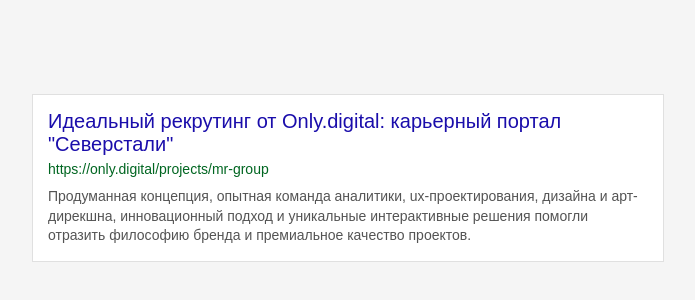
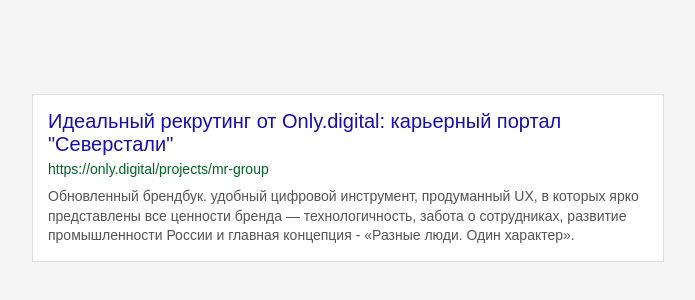
Before and after one commit to blue-trrrraktor/Only.digital-Severstal, a plain HTML site: page index.html in a window 1280 px wide. Shown: the part 222-522 px from the top of the page, without its empty margins (292-987 px from the left). Drawn offline with Linux system fonts and the light colour scheme.

Commit message:
Update index.html

```diff
--- a/index.html
+++ b/index.html
@@ -25,7 +25,7 @@
             https://only.digital/projects/mr-group
         </div>
         <div style="color: #545454; font-size: 14px; line-height: 1.4;">
-            Продуманная концепция, опытная команда аналитики, ux-проектирования, дизайна и арт-дирекшна, инновационный подход и уникальные интерактивные решения помогли отразить философию бренда и премиальное качество проектов.
+            Обновленный брендбук. удобный цифровой инструмент, продуманный UX, в которых ярко представлены все ценности бренда — технологичность, забота о сотрудниках, развитие промышленности России и главная концепция - «Разные люди. Один характер».
         </div>
     </div>
 </body>
```
